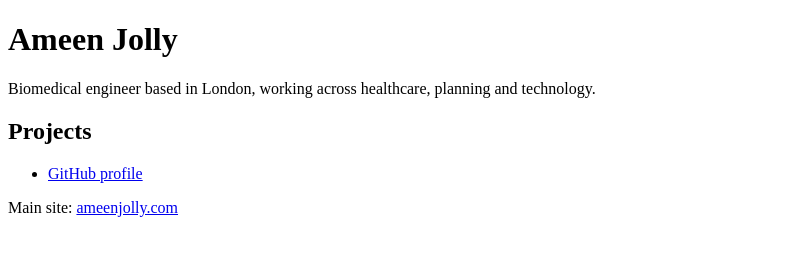
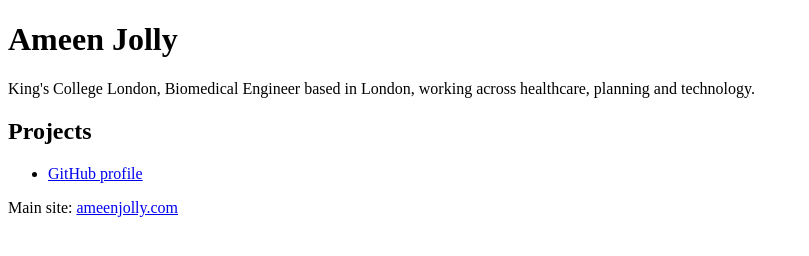
Before and after one commit to AmeenJolly/ameenjolly.github.io, a plain HTML site: page index.html in a window 1280 px wide. Shown: the whole page, without its empty margins (0-809 px from the left). Drawn offline with Linux system fonts and the light colour scheme.

Commit message:
Update index.html

```diff
--- a/index.html
+++ b/index.html
@@ -11,7 +11,7 @@
 </head>
 <body>
   <h1>Ameen Jolly</h1>
-  <p>Biomedical engineer based in London, working across healthcare, planning and technology.</p>
+  <p>King's College London, Biomedical Engineer based in London, working across healthcare, planning and technology.</p>
 
   <h2>Projects</h2>
   <ul>
```
